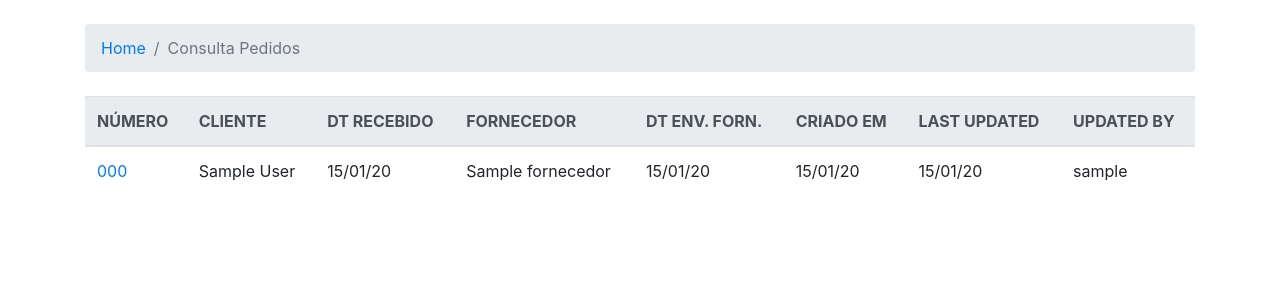
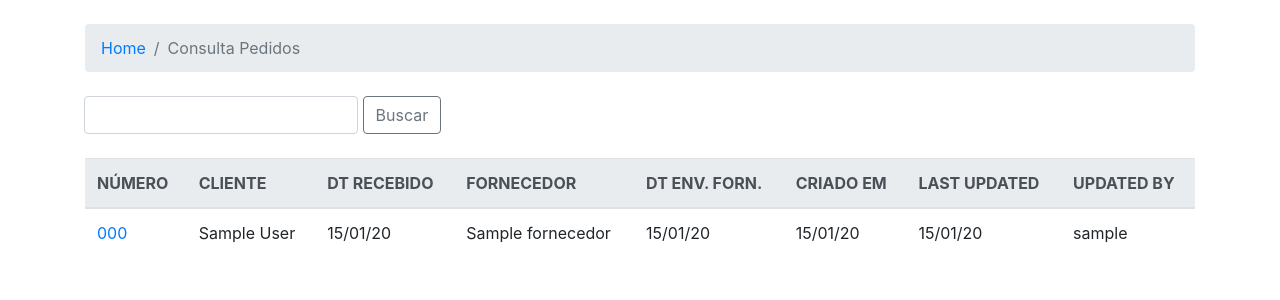
Before and after one commit to troublie/fdb_development, a Django app: page /lista_pedido/ in a window 1280 px wide. Shown: the part 56-356 px from the top of the page. Run offline with Django 3.2, Linux system fonts and the light colour scheme; tables that the repository leaves empty hold one stand-in row (values such as "Sample post"); some libraries are stand-ins or nearby versions.

Commit message:
Step 1.02

```diff
--- a/myproject/templates/lista_pedido.html
+++ b/myproject/templates/lista_pedido.html
@@ -1,18 +1,25 @@
 {% extends 'base.html' %}
 {% block breadcrumb %}
+{% load form_tags widget_tweaks %}
 <li class="breadcrumb-item"><a href="{% url 'home' %}">Home</a></li>
 <li class="breadcrumb-item active">Consulta Pedidos</li>
-<!--<form class="mx-2 my-auto d-inline w-100">-->
-   <!--<div class="input-group">-->
-      <!--<input type="text" class="form-control" placeholder="Buscar número de pedido" id="q">-->
-       <!--<span class="input-group-append">-->
-       <!--<button class="btn btn-outline-secondary" type="button">Buscar</button>-->
-       <!--</span>-->
-    <!--</div>-->
-<!--</form>-->
 {% endblock %}
 
+
 {% block content %}
+
+<div class="form-inline">
+       <span class="input-group-append">
+           <form method="GET" action="/search/">
+           {% for field in form %}
+           {% render_field field class="form-control" %}
+           {% endfor %}
+       <button class="btn btn-outline-secondary" type="submit">Buscar</button>
+               </form>
+       </span>
+</div>
+<br>
+
 <table class="table table-hover">
     <thead class="thead-light">
     <tr>
```
